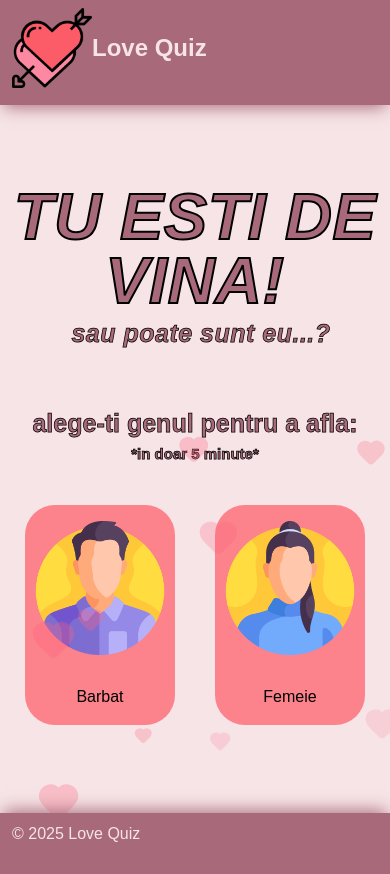
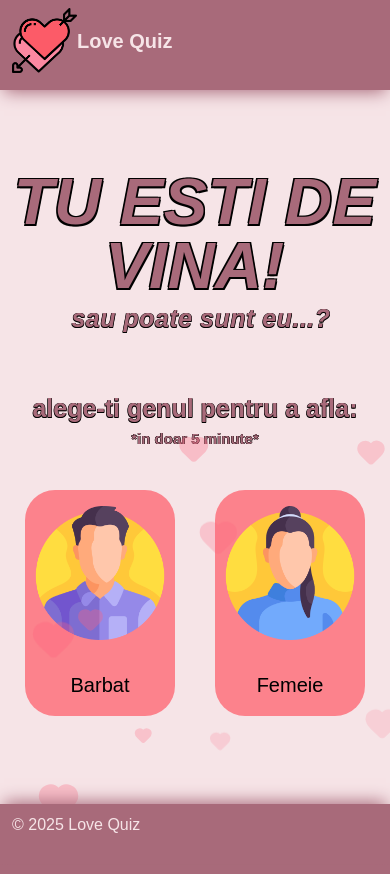
Before and after one commit to CosminCAS123/LoveQuiz, a React (Vite) app in the folder lovequiz.client/: page / in a window 390 px wide. Built offline with nearby package versions, Linux system fonts and the light colour scheme.

Commit message:
fixed light-dark theme issue, fixed header and footer height across pages, fixed text stroke on mobile, fixed desktop display of the results page

```diff
--- a/lovequiz.client/src/GenderBlock.scss
+++ b/lovequiz.client/src/GenderBlock.scss
@@ -1,6 +1,8 @@
 
 
 .gender-block-wrapper{
+    min-height: 83vh;
+
     width: 100%;
     padding-top: 5rem;
     flex: 1;
@@ -51,9 +53,8 @@
 }
 
 .questions-page-height {
-    min-height: 80vh;
+    min-height: 83vh;
     @media (max-width: 600px) {
-        //min-height: 85vh;
     }
 }
 
@@ -115,13 +116,24 @@
         font-size: 25px;
         font-weight: 600;
         color: #A86A7A;
-        -webkit-text-stroke: .75px #000;
         margin-top: 2.5rem;
+
+        text-shadow:
+            -.5px -.5px 0 #000,
+            .5px -.5px 0 #000,
+            -.5px  .5px 0 #000,
+            .5px  .5px 0 #000;
 
         span {
             display: block;
             text-align: center;
             font-size: 15px;
+
+            text-shadow:
+            -.25px -.25px 0 #000,
+            .25px -.25px 0 #000,
+            -.25px  .25px 0 #000,
+            .25px  .25px 0 #000;
         }
     }
 
@@ -161,11 +173,21 @@
             &-image {
                 width: 140px;
             }
+
+            &-text {
+                font-size: 1.25rem;
+                font-weight: 500;
+            }
         }
 
         &--female {
             &-image {
                 width: 140px;
+            }
+
+            &-text {
+                font-size: 1.25rem;
+                font-weight: 500;
             }
         }
     }
--- a/lovequiz.client/src/GenderPage.jsx
+++ b/lovequiz.client/src/GenderPage.jsx
@@ -218,7 +218,7 @@ export function FemaleBlock() {
 
     </div>
 
-    <div className="footer-wrapper h-[8vh]">
+    <div className="footer-wrapper">
       <Footer />
     </div>
 
@@ -244,7 +244,7 @@ export function MaleBlock() {
 
     </div>
 
-    <div className="footer-wrapper h-[5vh]">
+    <div className="footer-wrapper">
       <Footer />
     </div>
 
--- a/lovequiz.client/src/Results.jsx
+++ b/lovequiz.client/src/Results.jsx
@@ -5,6 +5,7 @@ import TestimonialSlider from "./TestimonialSlider.jsx";
 import './main-block.scss';
 import './index.css';
 import './tailwind.css';
+import './header.scss';
 import Header from "./Header.jsx";
 import Footer from "./Footer.jsx";
 
@@ -207,7 +208,7 @@ export default function Results() {
 
   return (
     <>
-      <div className="header-wrapper">
+      <div className="header-wrapper wrapper">
         <Header />
       </div>
 
@@ -250,7 +251,7 @@ export default function Results() {
               </button>
 
 
-              <div className="bg-white p-1 rounded-xl shadow-[0_30px_60px_-10px_rgba(233,184,195,0.8)]">
+              <div className="results_white_wrapper bg-white p-1 rounded-xl shadow-[0_30px_60px_-10px_rgba(233,184,195,0.8)]">
                 <div className="bg-color-primary p-6 rounded-2xl shadow-sm max-w-md mx-auto space-y-4">
                   <h3 className="text-3xl text-[#874B5C] font-black mb-8">
                     Esti la un pas de raspunsurile pe care nu ti le-a dat nimeni pana acum:
@@ -329,7 +330,7 @@ export default function Results() {
                 Afla cum sa faci asta
               </button>
 
-              <div className="bg-white p-1 rounded-xl shadow-[0_30px_60px_-10px_rgba(233,184,195,0.8)]">
+              <div className="results_white_wrapper bg-white p-1 rounded-xl shadow-[0_30px_60px_-10px_rgba(233,184,195,0.8)]">
                 <div className="text-center space-y-3 shadow-sm bg-color-primary px-4 py-8 rounded-xl">
                   <h3 className="font-bold text-3xl mb-8">Vrei să aflii adevărul complet?</h3>
                   <p className="text-sm text-color-primary font-semibold">
@@ -374,7 +375,7 @@ export default function Results() {
                 Vezi raportul complet
               </button>
 
-              <div className="bg-white p-1 rounded-xl shadow-[0_30px_60px_-10px_rgba(233,184,195,0.8)]">
+              <div className="results_white_wrapper-testimonials bg-white p-1 rounded-xl shadow-[0_30px_60px_-10px_rgba(233,184,195,0.8)]">
                 <TestimonialSlider />
               </div>
 
@@ -442,7 +443,7 @@ export function PaidResults() {
 
   return(
     <>
-    <div className="header-wrapper">
+    <div className="header-wrapper wrapper">
       <Header />
     </div>
 
@@ -450,7 +451,7 @@ export function PaidResults() {
 
     </div>
 
-    <div className="footer-wrapper">
+    <div className="footer-wrapper ">
       <Footer />
     </div>
     </>
--- a/lovequiz.client/src/footer.scss
+++ b/lovequiz.client/src/footer.scss
@@ -13,4 +13,6 @@
     box-shadow: 0 -6px 16px -4px #A86A7A;
     width: 100%;
     z-index: 100;
+
+    height: 60px;
 }
--- a/lovequiz.client/src/header.scss
+++ b/lovequiz.client/src/header.scss
@@ -26,12 +26,16 @@
         align-items: center;
 
         &--image {
-            width: 80px;
+            width: 65px;
+
+            @media (min-width: 600px) {
+                width: 55px;
+            }
         }
 
         &::after {
             content: "Love Quiz";
-            font-size: 1.5rem;
+            font-size: 1.25rem;
             font-weight: 700;
             color: #F6E4E7;
         }
--- a/lovequiz.client/src/index.css
+++ b/lovequiz.client/src/index.css
@@ -1,10 +1,10 @@
 :root {
+  color-scheme: only light !important;
+
   font-family: 'Poppins', sans-serif;
   line-height: 1.5;
   font-weight: 400;
 
-  color-scheme: light dark;
-  color: rgba(255, 255, 255, 0.87);
   background-color: #A86A7A;
 
   font-synthesis: none;
@@ -14,6 +14,7 @@
 }
 
 #root {
+  color-scheme: only light !important;
   min-height: 100vh;
   width: 100%;
   background: #A86A7A;
--- a/lovequiz.client/src/main-block.scss
+++ b/lovequiz.client/src/main-block.scss
@@ -4,6 +4,8 @@
         flex: 1;
         background-color: #F6E4E7;
         color: #874B5C;
+
+        min-height: 74vh;
     }
 
     @media (max-width: 600px) {
@@ -29,20 +31,35 @@
         font-size: 65px;
         font-weight: 800;
         color: #A86A7A;
-        -webkit-text-stroke: 2px #000;
+        //-webkit-text-stroke: 2px #000;
         letter-spacing: 0.5px;
-        font-family: 'Poppins', sans-serif;
+        //font-family: 'Poppins', sans-serif;
+
+
+        text-shadow:
+            -1.5px -1.5px 0 #000,
+            1.5px -1.5px 0 #000,
+            -1.5px  1.5px 0 #000,
+            1.5px  1.5px 0 #000;
+
 
         &--subtitle {
             font-size: 25px;
             font-weight: 600;
             color: #A86A7A;
-            -webkit-text-stroke: .75px #000;
+            //-webkit-text-stroke: .75px #000;
             margin-top: -.75rem;
+
+            text-shadow:
+                -.5px -.5px 0 #000,
+                .5px -.5px 0 #000,
+                -.5px  .5px 0 #000,
+                .5px  .5px 0 #000;
+
 
             @media (min-width: 600px) {
                 font-size: 22px;
-                -webkit-text-stroke: 0.7px #000;
+                //-webkit-text-stroke: 0.7px #000;
             }
         }
     }
@@ -94,3 +111,17 @@
         min-width: 0px;
     }
 }
+
+.results_white_wrapper {
+    @media(min-width: 600px) {
+        max-width: fit-content;
+        margin-left: auto;
+        margin-right: auto;
+
+        &-testimonials {
+            max-width: 482px;
+            margin-left: auto;
+            margin-right: auto;
+        }
+    }
+}
```
